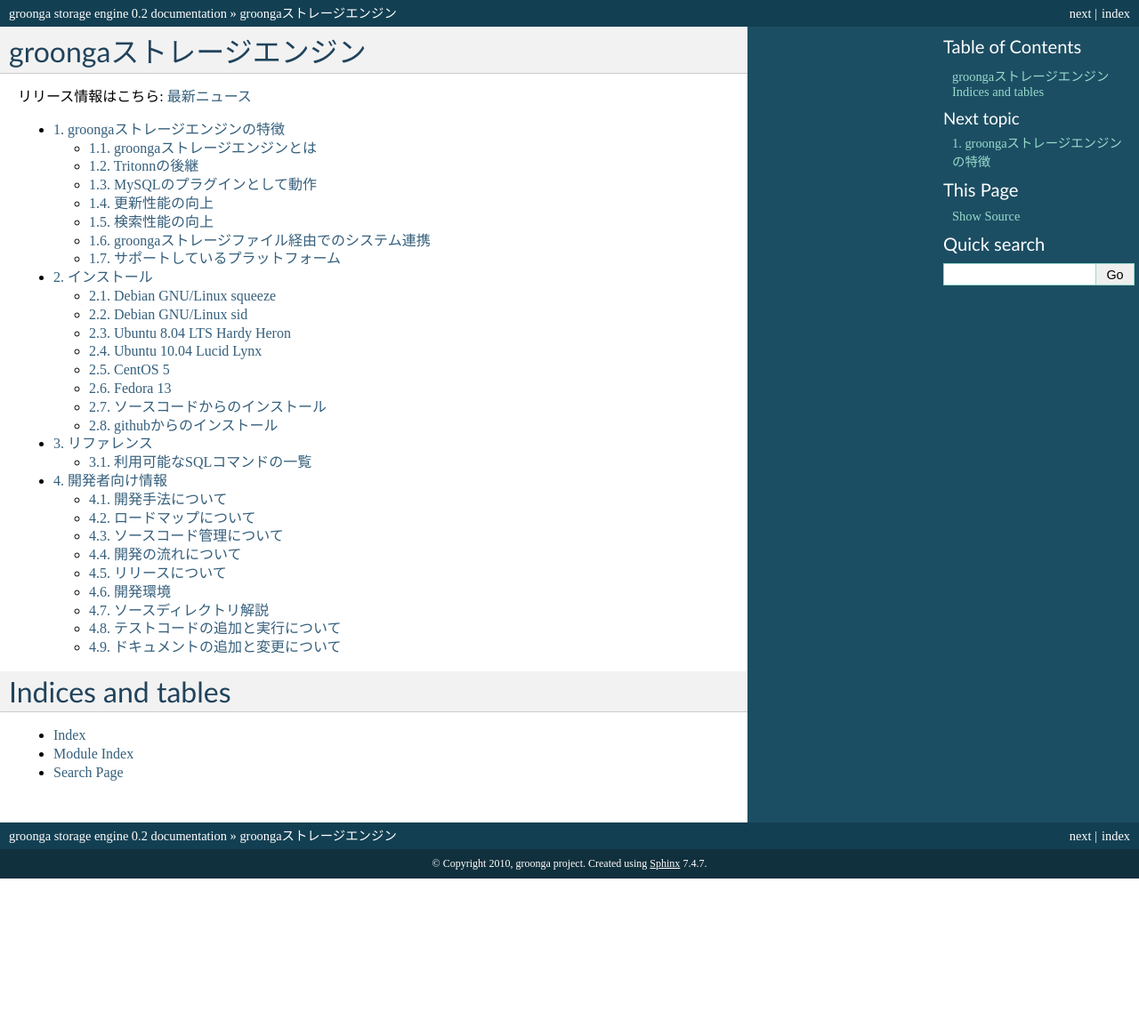
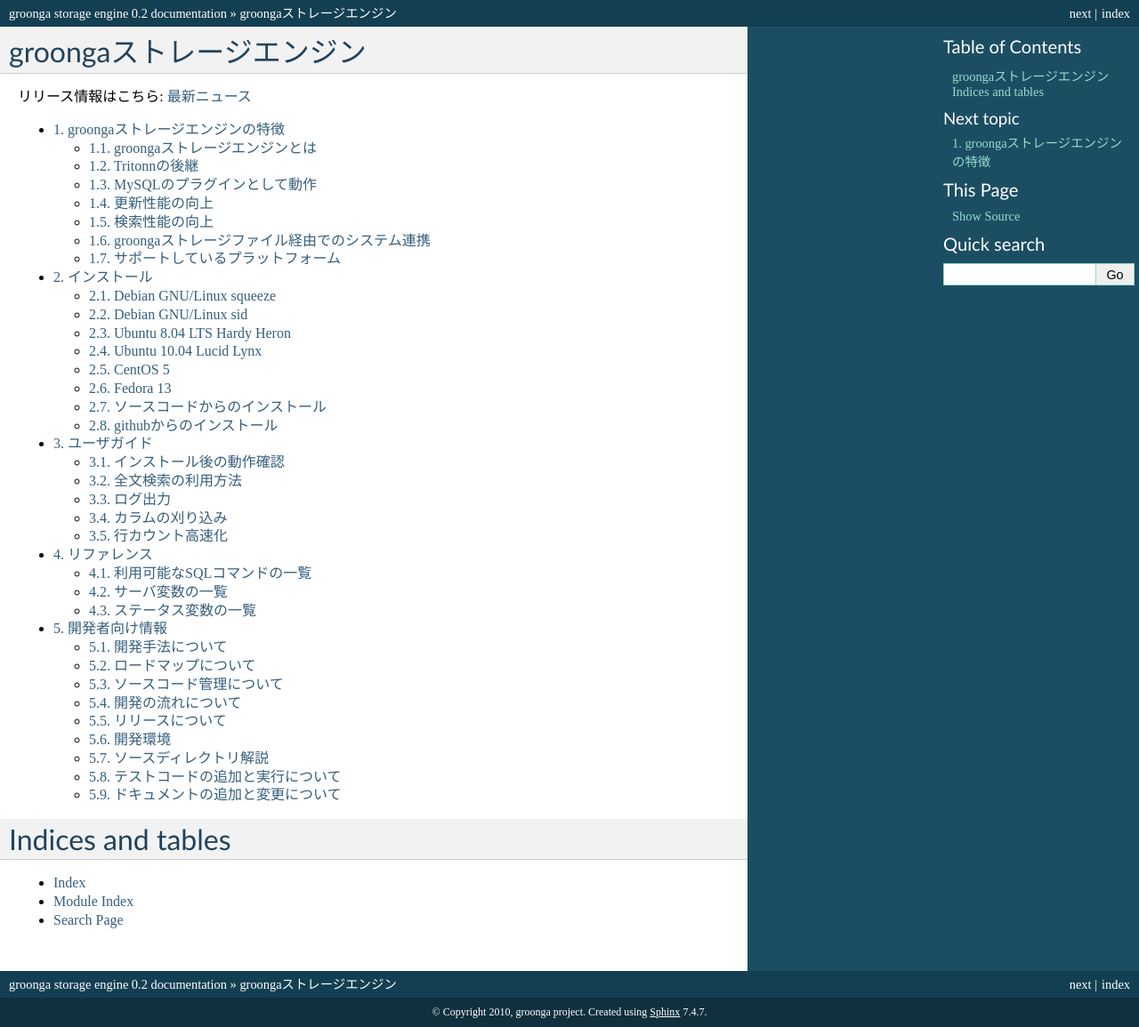
Before and after one commit to mroonga/mroonga, a Sphinx documentation site: the page built from doc/ja/source/index.rst, in a window 1280 px wide and 1155 px high. Shown: the whole window at 89% size. Built offline with Sphinx 7.4.7, drawn with Linux system fonts in a browser that asks for light colours.

Commit message:
upgraded outline of documents.

```diff
--- a/doc/ja/source/index.rst
+++ b/doc/ja/source/index.rst
@@ -14,6 +14,7 @@
 
    characteristic
    install
+   userguide
    reference
    developer
 
--- a/doc/ja/source/reference.rst
+++ b/doc/ja/source/reference.rst
@@ -22,3 +22,9 @@
 ここに記述されているSQL文が現在利用可能なSQL文となります。
 
 ※逆に言うとここに記述されていないSQL文の動作はサポートしておりません。
+
+サーバ変数の一覧
+----------------------------
+
+ステータス変数の一覧
+----------------------------
--- /dev/null
+++ b/doc/ja/source/userguide.rst
@@ -0,0 +1,19 @@
+.. highlightlang:: none
+
+ユーザガイド
+===============================
+
+インストール後の動作確認
+----------------------------
+
+全文検索の利用方法
+----------------------------
+
+ログ出力
+----------------------------
+
+カラムの刈り込み
+----------------------------
+
+行カウント高速化
+----------------------------
```
